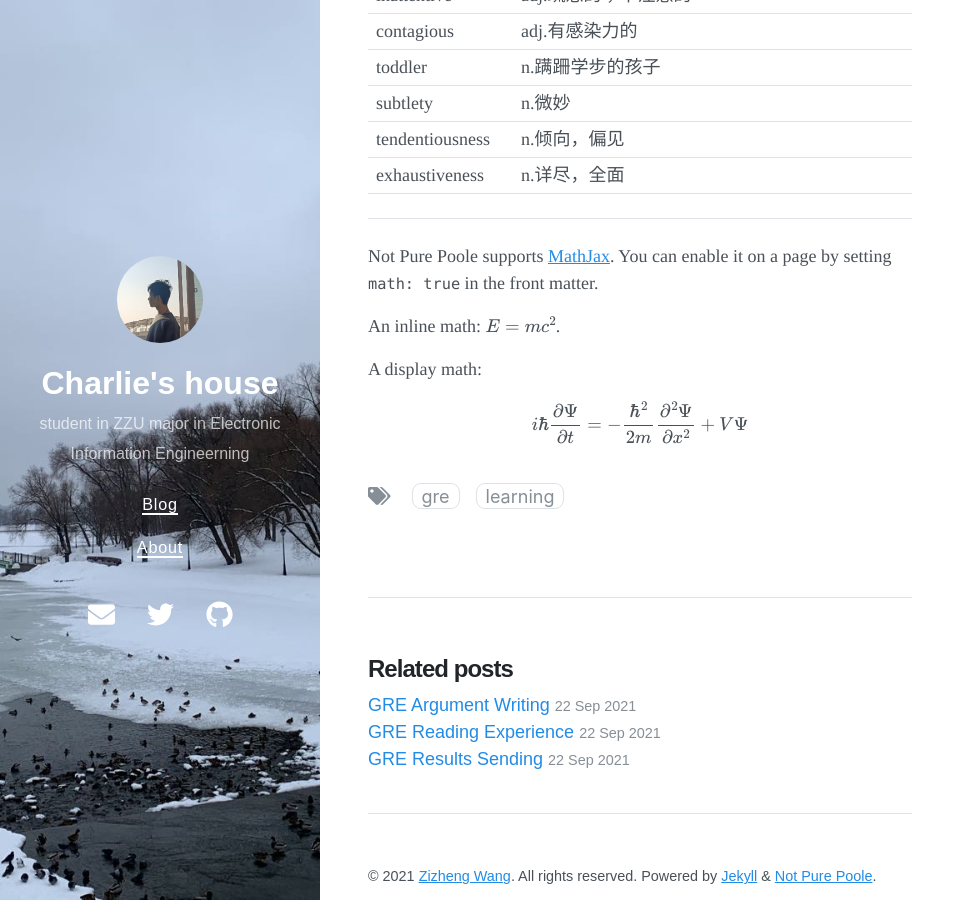
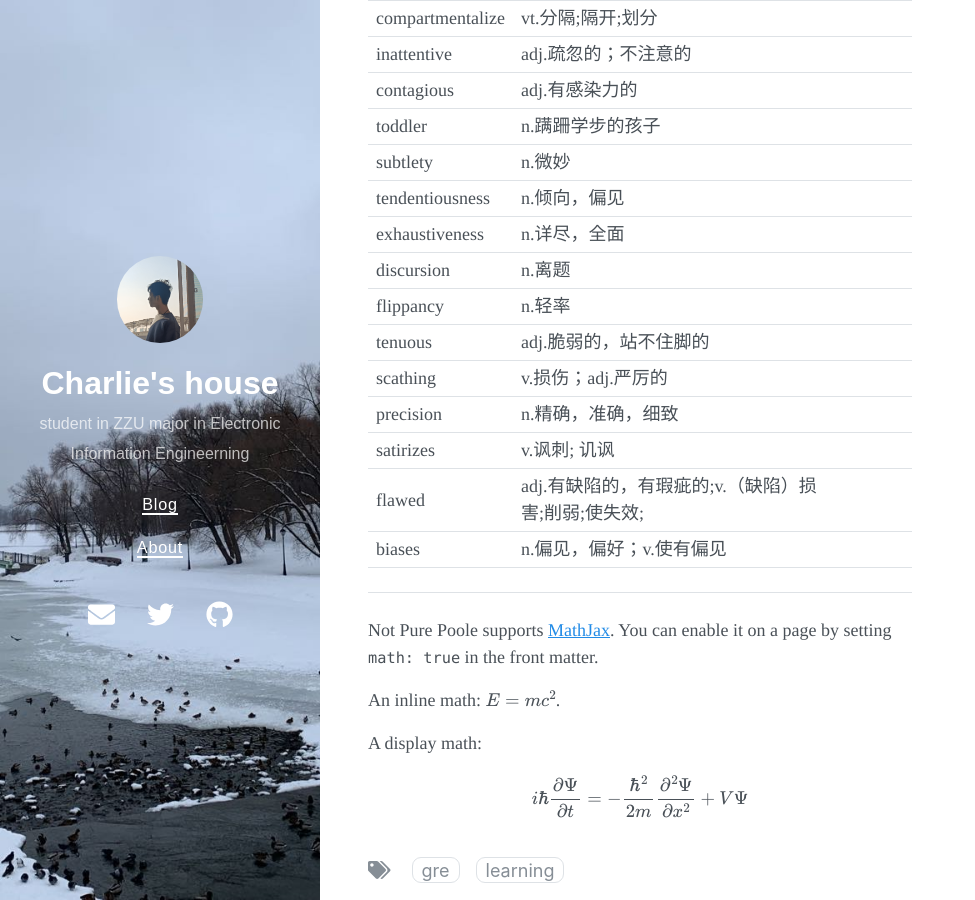
Before and after one commit to wzz1206/wzz1206.github.io, a Jekyll site: the page built from _posts/2021-9-15-Gre-Words-List.md, in a window 1280 px wide and 900 px high, scrolled down 4286 px. Shown: the whole window, without its empty margins (0-975 px from the left). Built offline with Jekyll 4.4.1, drawn with Linux system fonts in a browser that asks for light colours; nearby versions of some CDN libraries; some of the changed text lies outside the part shown.

Commit message:
Update 2021-9-15-Gre-Words-List.md

```diff
--- a/_posts/2021-9-15-Gre-Words-List.md
+++ b/_posts/2021-9-15-Gre-Words-List.md
@@ -7,9 +7,12 @@ date: 2021-9-15 10:42 +0800
 ---
 
 9.25日之后用于除佛脚词之外的零碎积累
+
 做题遇到的
 网课看到的
 生活中接触的
+
+这些单词的释义可能并不全面
 
 
 ---
@@ -144,8 +147,14 @@ date: 2021-9-15 10:42 +0800
 |subtlety|n.微妙||
 |tendentiousness|n.倾向，偏见||
 |exhaustiveness|n.详尽，全面||
-
-
+|discursion|n.离题||
+|flippancy|n.轻率||
+|tenuous|adj.脆弱的，站不住脚的||
+|scathing|v.损伤；adj.严厉的||
+|precision|n.精确，准确，细致||
+|satirizes|v.讽刺; 讥讽||
+|flawed|adj.有缺陷的，有瑕疵的;v.（缺陷）损害;削弱;使失效;||
+|biases|n.偏见，偏好；v.使有偏见||
 
 
 ------
```
